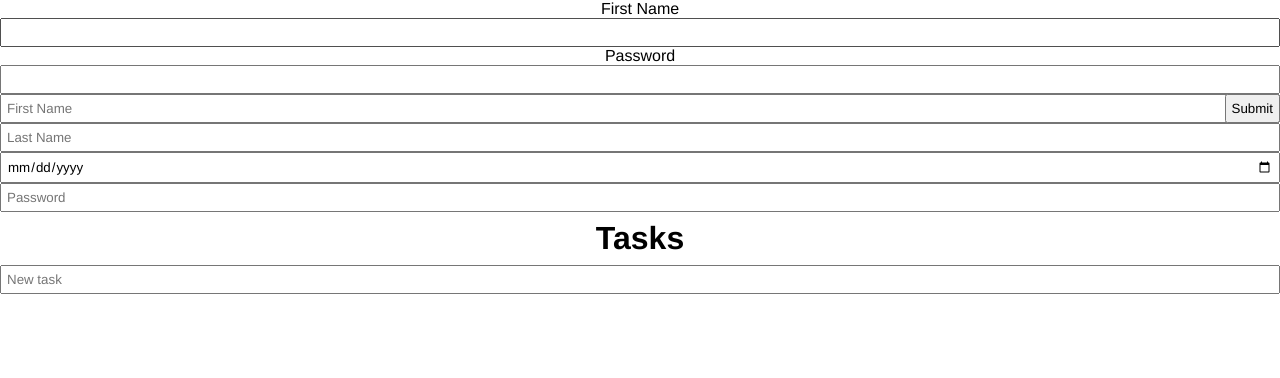
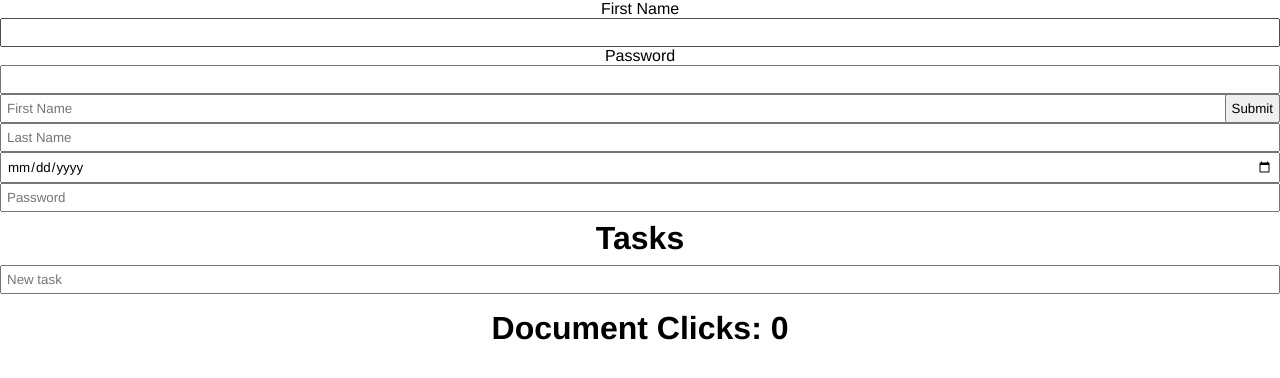
Before and after one commit to sailormoonvicky/react-hooks-exercise, a React (Create React App) app: page / in a window 1280 px wide. Shown: the top 378 px of the page. Built offline with nearby package versions, Linux system fonts and the light colour scheme.

Commit message:
add Counter for exercise of useEffect

```diff
--- a/src/App.js
+++ b/src/App.js
@@ -1,6 +1,6 @@
 
 import './App.css';
-import React, { useState } from "react";
+import React, { useState, useEffect } from "react";
 
 function ObjectState() {
 
@@ -168,6 +168,26 @@ export function AppFunction() {
   );
 }
 
+export function Counter() {
+  const [click, setClick] = useState(0);
+
+  const increment = () => {
+    setClick(prev => prev + 1);
+  };
+
+  useEffect(() => {
+    document.addEventListener('mousedown', increment);
+    return () => {
+      document.removeEventListener('mousedown', increment);
+    };
+  });
+
+  return (
+    <h1>Document Clicks: {click}</h1>
+  )
+
+}
+
 
 
 export default ObjectState;
--- a/src/index.js
+++ b/src/index.js
@@ -1,7 +1,7 @@
 import React from 'react';
 import ReactDOM from 'react-dom/client';
 import './index.css';
-import ObjectState, {EditProfile, AppFunction} from './App';
+import ObjectState, {EditProfile, AppFunction, Counter} from './App';
 import reportWebVitals from './reportWebVitals';
 
 
@@ -11,6 +11,7 @@ root.render(
     <ObjectState />
     <EditProfile />
     <AppFunction />
+    <Counter />
   </React.StrictMode>
 );
 
```
Also changed, not shown: 1 other file (tests, documents, lock files or other folders).
